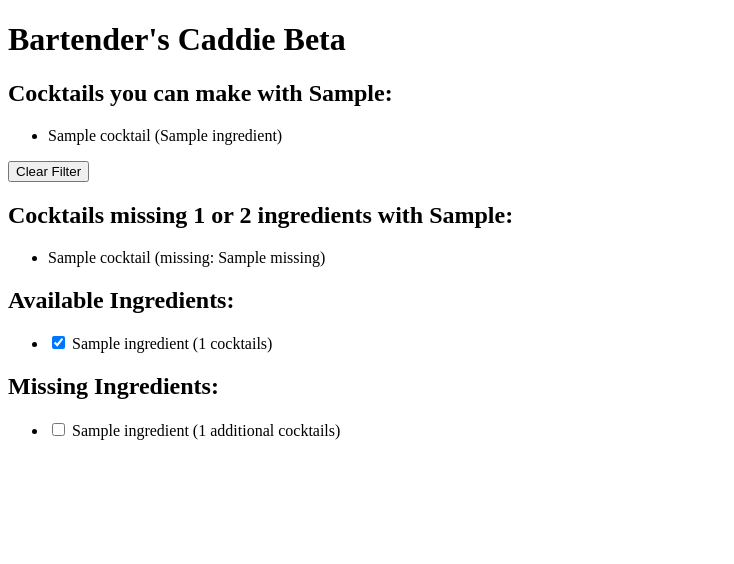
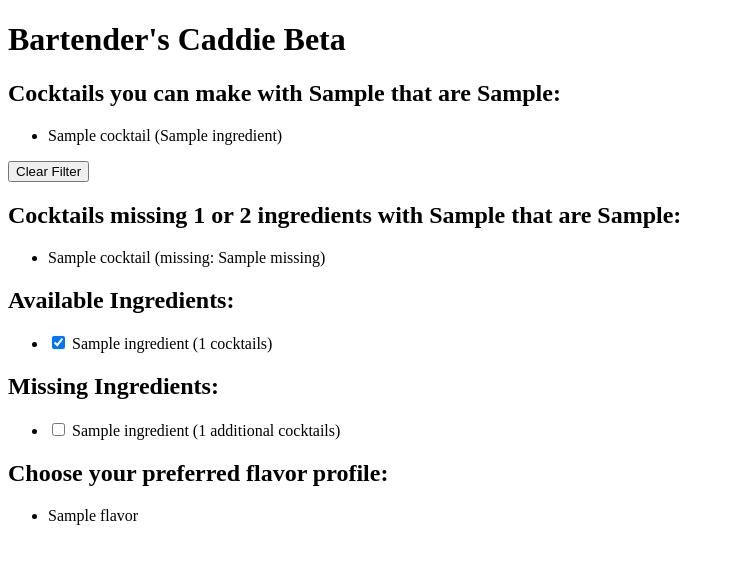
Before and after one commit to Bojangler/bartenders_caddie, a Flask app: template templates/index.html in a window 1280 px wide. Shown: the top 564 px of the page, without its empty margins (0-734 px from the left). Run offline with Flask 3, Linux system fonts and the light colour scheme; the template is opened without the code that fills it: most values are stand-ins (such as "Sample title", 1, 10 or a date in 2020).

Commit message:
flavor profiles and missing ingredient filters

```diff
--- a/app.py
+++ b/app.py
@@ -1,4 +1,3 @@
-# filepath: /c:/Users/rossw/Documents/bartenders_caddie/app.py
 from flask import Flask, render_template, request
 import json
 
@@ -10,6 +9,11 @@ with open('cocktails.json') as f:
 
 # Extract cocktail names and ingredients
 cocktails = {cocktail['name']: [ingredient['name'] for ingredient in cocktail['ingredients']] for cocktail in cocktail_data}
+
+# Extract unique flavor profiles
+flavor_profiles = set()
+for cocktail in cocktail_data:
+    flavor_profiles.update(cocktail.get('flavor_profile', []))
 
 def suggest_cocktails(available_ingredients):
     """
@@ -35,10 +39,6 @@ def suggest_cocktails(available_ingredients):
                 else:
                     missing_ingredients[ingredient] = 1
 
-    # Adjust the count for missing ingredients to only include those that would allow making a new cocktail
-    for ingredient in missing_ingredients:
-        missing_ingredients[ingredient] = sum(1 for cocktail, missing in almost_suggestions if len(missing) == 1 and ingredient in missing)
-
     return suggestions, almost_suggestions, missing_ingredients, ingredient_cocktail_count
 
 @app.route("/", methods=["GET", "POST"])
@@ -47,11 +47,13 @@ def index():
     missing_ingredients = {}
     ingredient_cocktail_count = {}
     filter_ingredient = None
+    filter_flavor_profile = None
 
     if request.method == "POST":
         available_ingredients = request.form.getlist("available_ingredients")
         missing_ingredients = request.form.getlist("missing_ingredients")
         filter_ingredient = request.form.get("filter_ingredient")
+        filter_flavor_profile = request.form.get("filter_flavor_profile")
 
         # Move unchecked available ingredients to missing ingredients
         available_ingredients = [ing for ing in available_ingredients if ing in request.form.getlist("available_ingredients")]
@@ -66,7 +68,11 @@ def index():
         suggested_cocktails = [(cocktail, ingredients) for cocktail, ingredients in suggested_cocktails if filter_ingredient in ingredients]
         almost_suggested_cocktails = [(cocktail, missing) for cocktail, missing in almost_suggested_cocktails if filter_ingredient in cocktails[cocktail]]
 
-    return render_template("index.html", suggestions=suggested_cocktails, almost_suggestions=almost_suggested_cocktails, available_ingredients=available_ingredients, missing_ingredients=missing_ingredients, ingredient_cocktail_count=ingredient_cocktail_count, filter_ingredient=filter_ingredient)
+    if filter_flavor_profile:
+        suggested_cocktails = [(cocktail['name'], cocktail['ingredients']) for cocktail in cocktail_data if filter_flavor_profile in cocktail.get('flavor_profile', []) and all(ingredient in available_ingredients for ingredient in [ingredient['name'] for ingredient in cocktail['ingredients']])]
+        almost_suggested_cocktails = [(cocktail['name'], [ingredient['name'] for ingredient in cocktail['ingredients'] if ingredient['name'] not in available_ingredients]) for cocktail in cocktail_data if filter_flavor_profile in cocktail.get('flavor_profile', []) and any(ingredient['name'] not in available_ingredients for ingredient in cocktail['ingredients']) and len([ingredient['name'] for ingredient in cocktail['ingredients'] if ingredient['name'] not in available_ingredients]) <= 2]
+
+    return render_template("index.html", suggestions=suggested_cocktails, almost_suggestions=almost_suggested_cocktails, available_ingredients=available_ingredients, missing_ingredients=missing_ingredients, ingredient_cocktail_count=ingredient_cocktail_count, filter_ingredient=filter_ingredient, flavor_profiles=sorted(flavor_profiles), filter_flavor_profile=filter_flavor_profile)
 
 if __name__ == "__main__":
     app.run(debug=True) #REMOVE DEBUG=TRUE BEFORE DEPLOYMENT
--- a/templates/index.html
+++ b/templates/index.html
@@ -1,4 +1,3 @@
-<!-- filepath: /c:/Users/rossw/Documents/bartenders_caddie/templates/index.html -->
 <!DOCTYPE html>
 <html lang="en">
 <head>
@@ -14,8 +13,14 @@
             document.getElementById('filter-form').submit();
         }
 
+        function filterByFlavor(flavor) {
+            document.getElementById('filter-flavor-profile').value = flavor;
+            document.getElementById('filter-form').submit();
+        }
+
         function clearFilter() {
             document.getElementById('filter-ingredient').value = '';
+            document.getElementById('filter-flavor-profile').value = '';
             document.getElementById('filter-form').submit();
         }
     </script>
@@ -23,7 +28,7 @@
 <body>
     <h1>Bartender's Caddie Beta</h1>
 
-    <h2>Cocktails you can make{% if filter_ingredient %} with {{ filter_ingredient }}{% endif %}:</h2>
+    <h2>Cocktails you can make{% if filter_ingredient %} with {{ filter_ingredient }}{% endif %}{% if filter_flavor_profile %} that are {{ filter_flavor_profile }}{% endif %}:</h2>
     {% if suggestions %}
         <ul>
             {% for cocktail, ingredients in suggestions %}
@@ -34,11 +39,11 @@
         <p>Add some more ingredients to get a list of cocktails</p>
     {% endif %}
 
-    {% if filter_ingredient %}
+    {% if filter_ingredient or filter_flavor_profile %}
         <button onclick="clearFilter()">Clear Filter</button>
     {% endif %}
 
-    <h2>Cocktails missing 1 or 2 ingredients{% if filter_ingredient %} with {{ filter_ingredient }}{% endif %}:</h2>
+    <h2>Cocktails missing 1 or 2 ingredients{% if filter_ingredient %} with {{ filter_ingredient }}{% endif %}{% if filter_flavor_profile %} that are {{ filter_flavor_profile }}{% endif %}:</h2>
     {% if almost_suggestions %}
         <ul>
             {% for cocktail, missing in almost_suggestions %}
@@ -68,7 +73,7 @@
                 {% for ingredient, count in missing_ingredients.items() %}
                     <li>
                         <input type="checkbox" name="missing_ingredients" value="{{ ingredient }}" onchange="updateIngredients()">
-                        {{ ingredient }} ({{ count }} additional cocktails)
+                        {{ ingredient }} (<span onclick="filterCocktails('{{ ingredient }}')">{{ count }} additional cocktails</span>)
                     </li>
                 {% endfor %}
             </ul>
@@ -77,9 +82,17 @@
 
     <form method="post" id="filter-form">
         <input type="hidden" name="filter_ingredient" id="filter-ingredient">
+        <input type="hidden" name="filter_flavor_profile" id="filter-flavor-profile">
         {% for ingredient in available_ingredients %}
             <input type="hidden" name="available_ingredients" value="{{ ingredient }}">
         {% endfor %}
     </form>
+
+    <h2>Choose your preferred flavor profile:</h2>
+    <ul>
+        {% for flavor in flavor_profiles %}
+            <li><span onclick="filterByFlavor('{{ flavor }}')">{{ flavor }}</span></li>
+        {% endfor %}
+    </ul>
 </body>
 </html>
```
